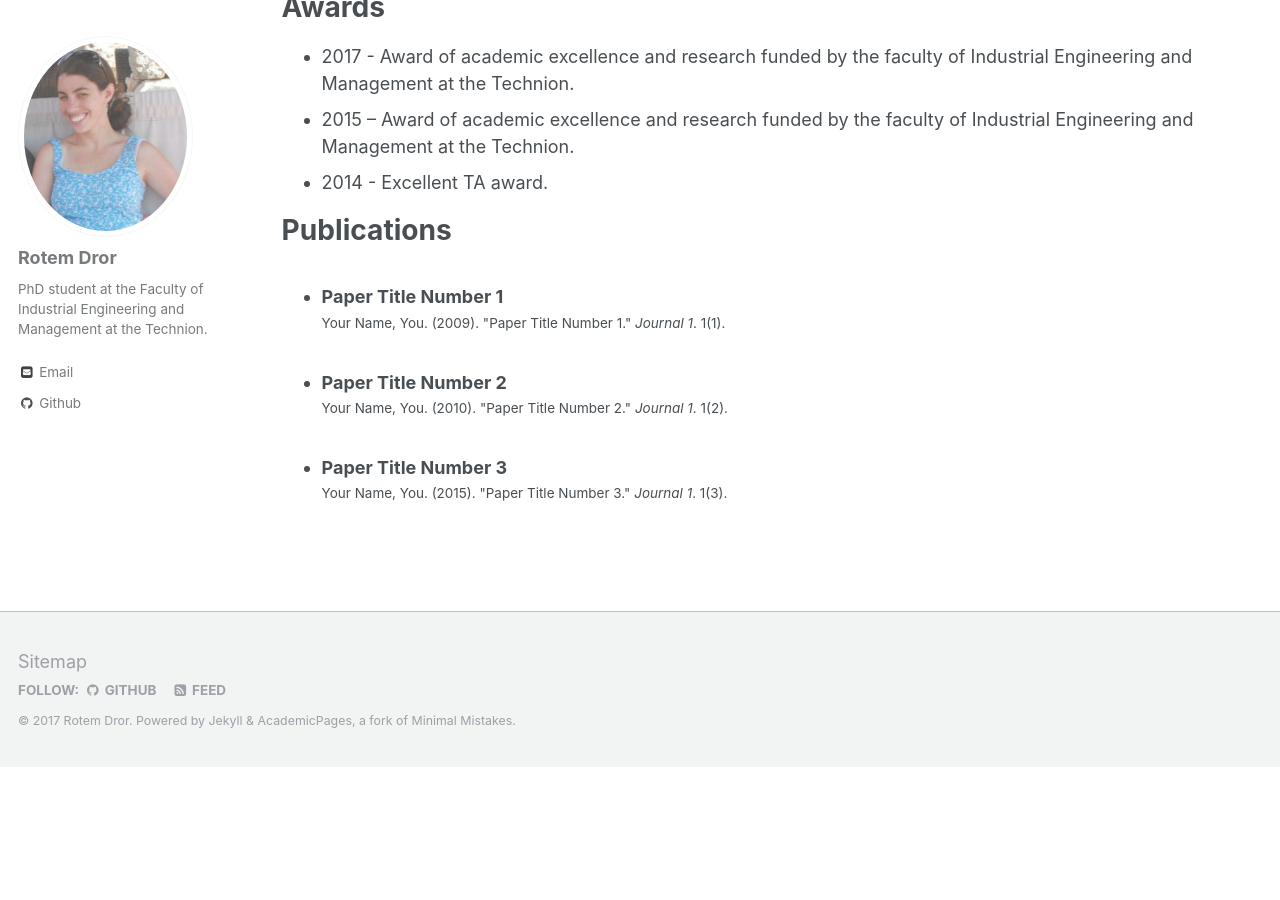
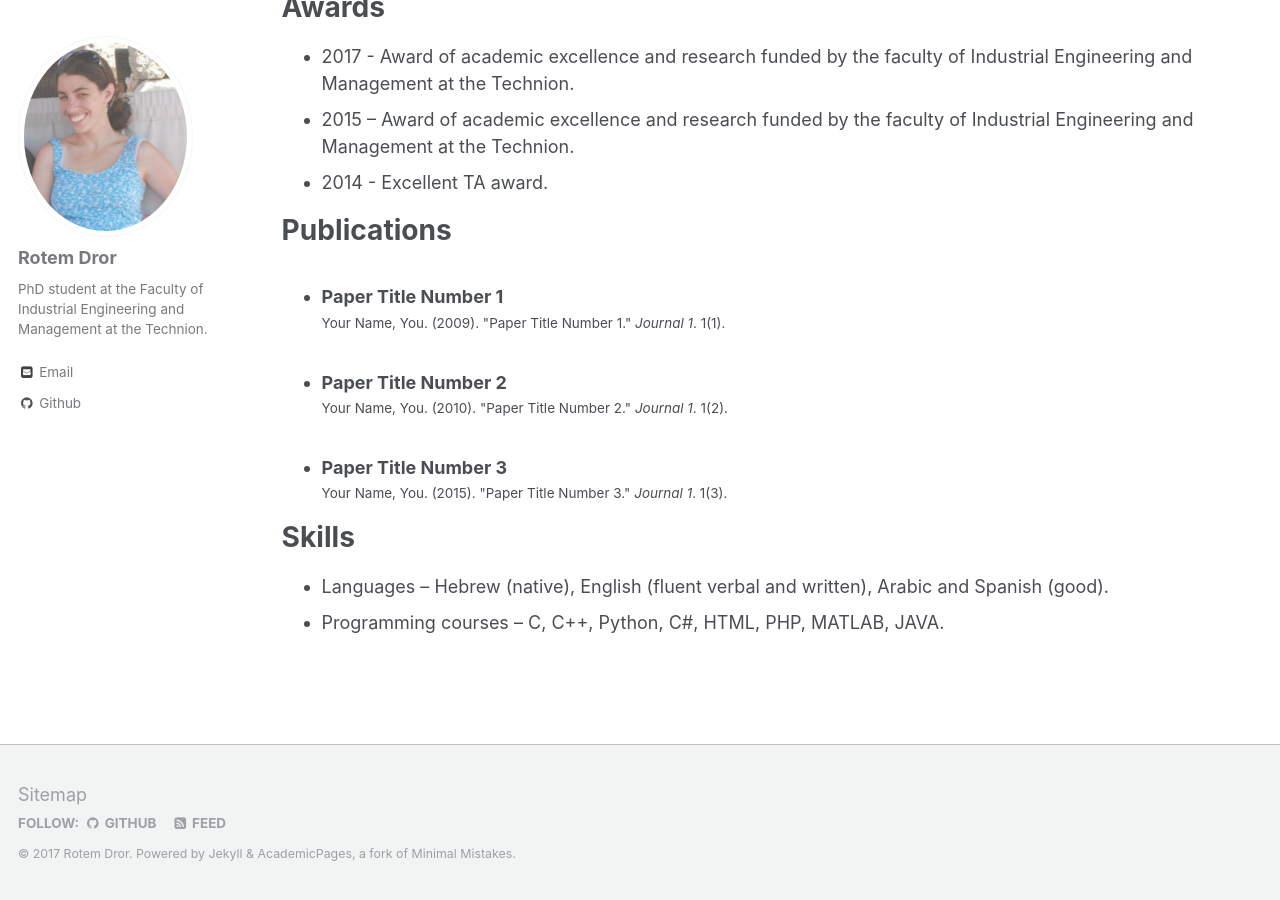
Before and after one commit to rtmdrr/rtmdrr.github.io, a Jekyll site: the page built from _pages/cv.md, in a window 1280 px wide and 900 px high, scrolled down 1056 px. Built offline with Jekyll 4.4.1, drawn with Linux system fonts in a browser that asks for light colours; before the commit the page ends 1823 px from its top, so only the background shows below that.

Commit message:
Update cv.md

```diff
--- a/_pages/cv.md
+++ b/_pages/cv.md
@@ -45,3 +45,8 @@ Publications
   <ul>{% for post in site.publications %}
     {% include archive-single-cv.html %}
   {% endfor %}</ul>
+
+Skills
+======
+* Languages – Hebrew (native), English (fluent verbal and written), Arabic and Spanish (good).
+* Programming courses – C, C++, Python, C#, HTML, PHP, MATLAB, JAVA.
```
